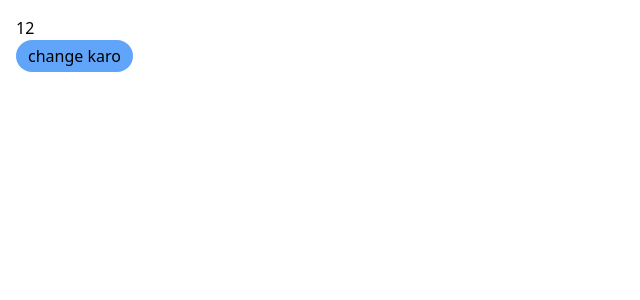
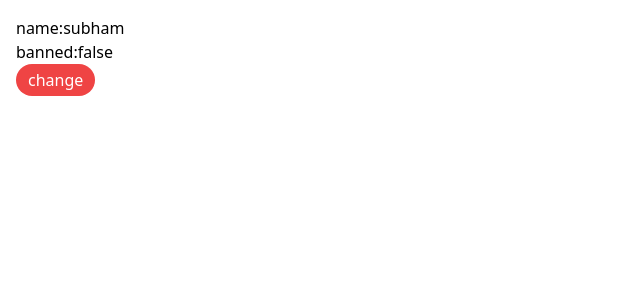
Before and after one commit to DEV-Gitanjali/React-js2, a React (Vite) app in the folder reacting/: page / in a window 1280 px wide. Shown: the top 300 px of the page, without its empty margins (0-640 px from the left). Built offline with nearby package versions, Linux system fonts and the light colour scheme.

Commit message:
this code for how to change color button

```diff
--- a/reacting/src/App.jsx
+++ b/reacting/src/App.jsx
@@ -19,6 +19,9 @@
 
 
 function App() {
+
+  // beginner level usestate
+
   // const [score, setscore] = useState(100);
 
   // const [banned, setbanned] = useState(false);
@@ -35,14 +38,29 @@
   //   </div>
   // )
 
-  const [val,setVal]=useState(12);
+// intermediate level
+  // const [val,setVal]=useState(12);
 
-  return (
-    <div className='p-4'>
-       <h1>{val}</h1>
-       <button onClick={()=>setVal((prev)=>prev+1)} className='px-3 py-1 bg-blue-400 rounded-full'>change karo</button>
-    </div>
-  )
+  // return (
+  //   <div className='p-4'>
+  //      <h1>{val}</h1>
+  //      <button onClick={()=>setVal((prev)=>prev+1)} className='px-3 py-1 bg-blue-400 rounded-full'>change karo</button>
+  //   </div>
+  // )
+
+
+  // advanced level
+
+  const [val,setVal]=useState({name:"subham" , isBanned:false});
+return(
+  <div className='p-4 '>
+    <h1>name:{val.name}</h1>
+    <h1>banned:{val.isBanned.toString()}</h1>
+    <button onClick = {()=>setVal({...val, isBanned:!val.isBanned})} className={`px-3 py-1 ${ val.isBanned ? "bg-blue-500" : "bg-red-500"} rounded-full text-white`}>change</button>
+
+  </div>
+)
+
 }
 
 export default App
```
